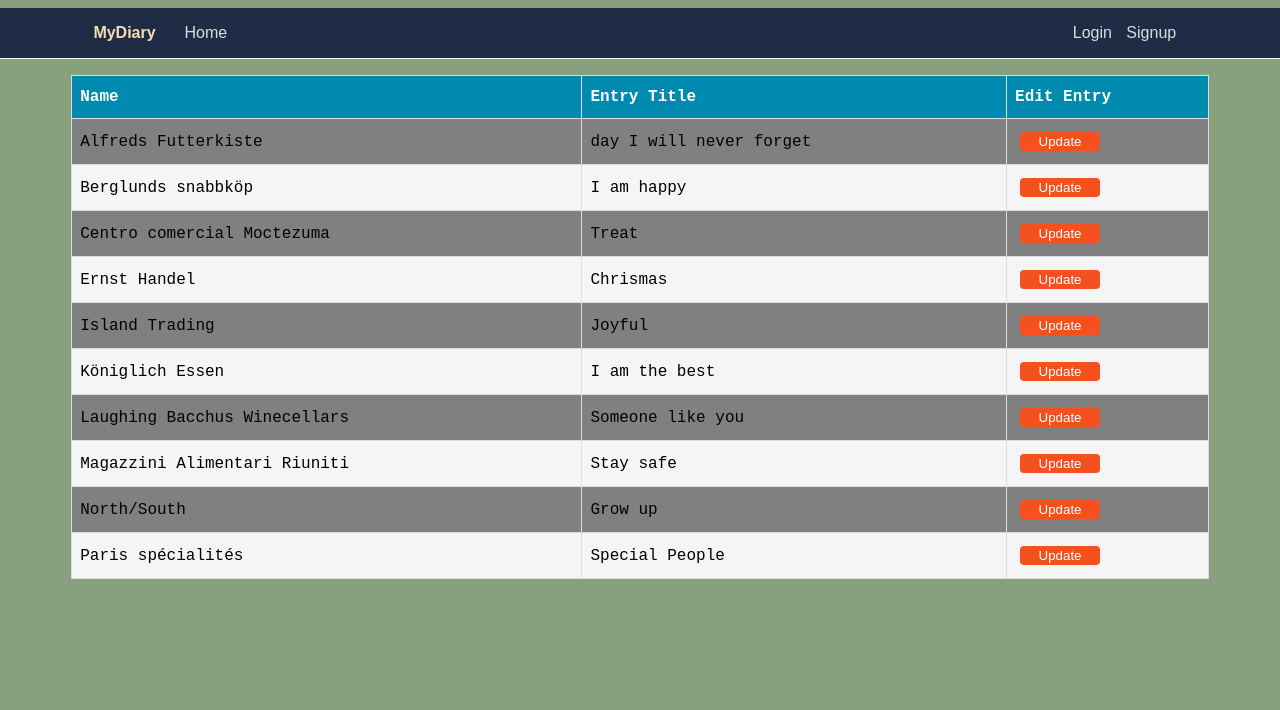
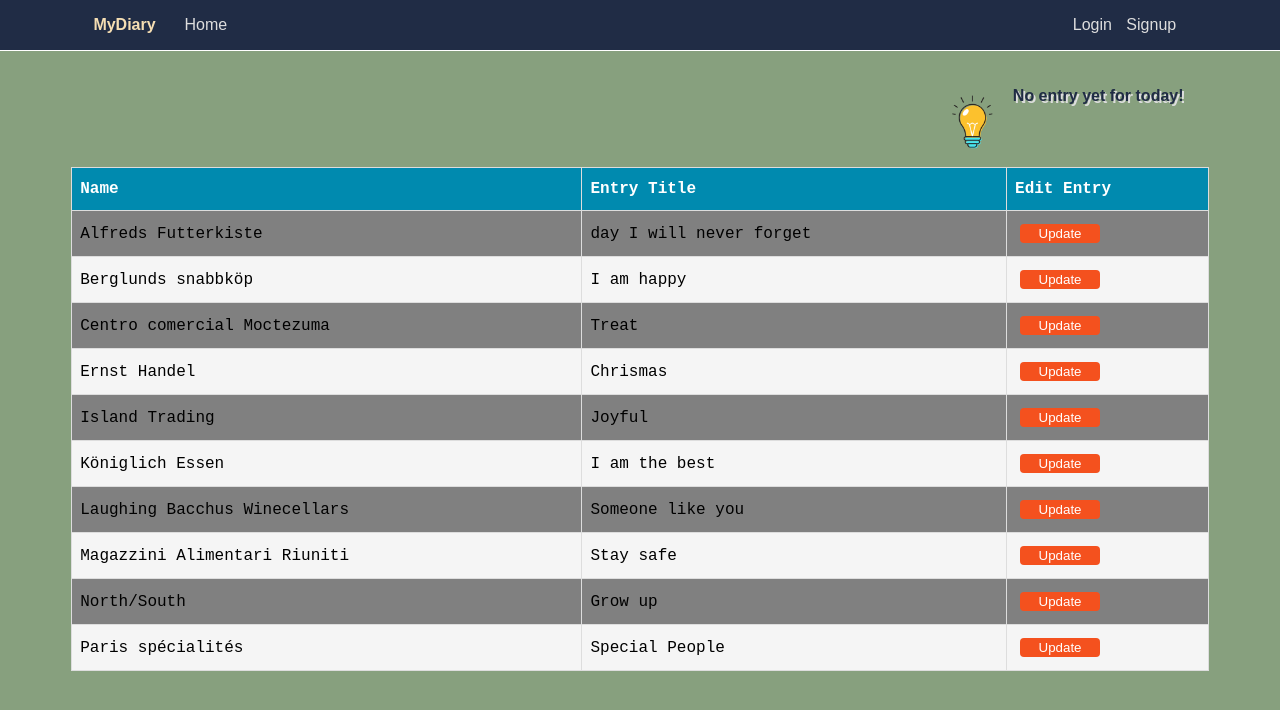
Before and after one commit to emmygozi/MyDiary, a plain HTML site: page UI/allentries.html in a window 1280 px wide. Drawn offline with Linux system fonts and the light colour scheme; a script that the page names is missing.

```diff
--- a/UI/allentries.html
+++ b/UI/allentries.html
@@ -13,6 +13,20 @@
         body {
             background-color: #87a07e;
             font-family: Arial, Helvetica, sans-serif;
+        }
+
+        .c {
+            margin-right: 7%;
+            float: right;
+            margin-top: 2em;
+            font-weight: bold;
+            color: #202C45;
+            text-shadow: 2px 2px #DDDDDD;
+        }
+
+        div.d {
+            margin-top: 1.4%;
+            float: right;
         }
     </style>
 </head>
@@ -53,6 +67,14 @@
 
     </div>
 
+    <div>
+        <div class="c">
+            <img style=" height: 5em; width: 5em;" src="images/bulb.png">
+            <div class="d">No entry yet for today!</div>
+        </div>
+    </div>
+
+    <p style="clear: both;"></p>
 
     <table id="clients">
         <tr>
--- a/UI/css/style.css
+++ b/UI/css/style.css
@@ -1,7 +1,7 @@
 
-
+/* resolves issue with padding making boxes much bigger */
 * {
-	box-sizing: border-box;
+	box-sizing: border-box; /* Used for test purpose in MYDiary */
 }
 
 .home {
@@ -122,8 +122,8 @@
 	width: 101.6%;
 	overflow: hidden;
 	margin-left: -1%;
-	position:
-		}
+	margin-top: -0.6%;
+	}
 
 .left{
 	background-color: #202C45;
```
Also changed, not shown: UI/images/bulb.png (added), UI/images/idea.png (added).
